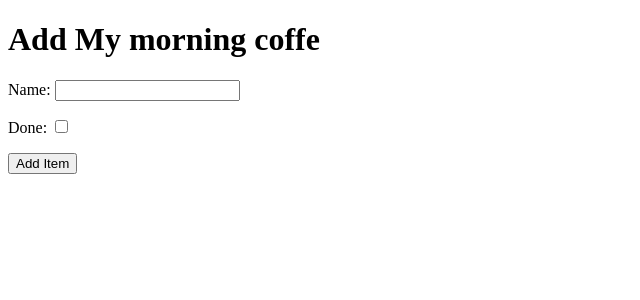
After one commit to mirofrankovic/django-tome, a Django app: page /add in a window 1280 px wide. The commit adds this page. Shown: the top 300 px of the page, without its empty margins (0-640 px from the left). Run offline with Django 3.2, Linux system fonts and the light colour scheme.

Commit message:
Modify CRUD read adn update

```diff
--- a/django_dothis/urls.py
+++ b/django_dothis/urls.py
@@ -15,9 +15,10 @@ Including another URLconf
 """
 from django.contrib import admin
 from django.urls import path
-from todo.views import get_coffee
+from todo.views import get_coffee, add_item
 
 urlpatterns = [
     path('admin/', admin.site.urls),
-    path('', get_coffee, name='get_coffee')
+    path('', get_coffee, name='get_coffee'),
+    path('add', add_item, name='add')
 ]
--- /dev/null
+++ b/todo/templates/todo/add_item.html
@@ -0,0 +1,36 @@
+<!DOCTYPE html>
+<html lang="en">
+<head>
+    <meta charset="UTF-8">
+    <meta http-equiv="X-UA-Compatible" content="IE=edge">
+    <meta name="viewport" content="width=device-width, initial-scale=1.0">
+    <title>Document</title>
+</head>
+<body>
+    <h1>Add My morning coffe</h1>
+    <form method="POST" action="add">
+        {% csrf_token %}
+        <div>
+            <p>
+                <label for="id_name">Name: </label>
+                <input text="text" id="id_name" name="item_name"  />
+            </p>
+        </div>
+        <div>
+            <p>
+                <label for="id_done">Done: </label>
+                <input type="checkbox" id="id_done" name="done"  />
+            </p>
+        </div>
+        <div>
+            <p>
+            <button type="submit">Add Item</button>
+            </p>
+        </div>
+
+
+    </form>
+
+
+</body>
+</html>
--- a/todo/views.py
+++ b/todo/views.py
@@ -1,5 +1,20 @@
-from django.shortcuts import render
+from django.shortcuts import render, redirect
+from .models import Item
 
 # Create your views here.
 def get_coffee(request):
-    return render(request, 'todo/todo_list.html')
+    items = Item.objects.all()
+    context = {
+        'items': items
+    }
+    return render(request, 'todo/todo_list.html', context)
+
+
+def add_item(request):
+    if request.method == 'POST':
+        name = request.POST.get('item_name')
+        done = 'done' in request.POST
+        Item.objects.create(name=name, done=done)
+
+        return redirect('get_coffee')
+    return render(request, 'todo/add_item.html')
```
Also changed, not shown: todo/templates/todo/todo_list.html (+18 -0 lines), db.sqlite3.
